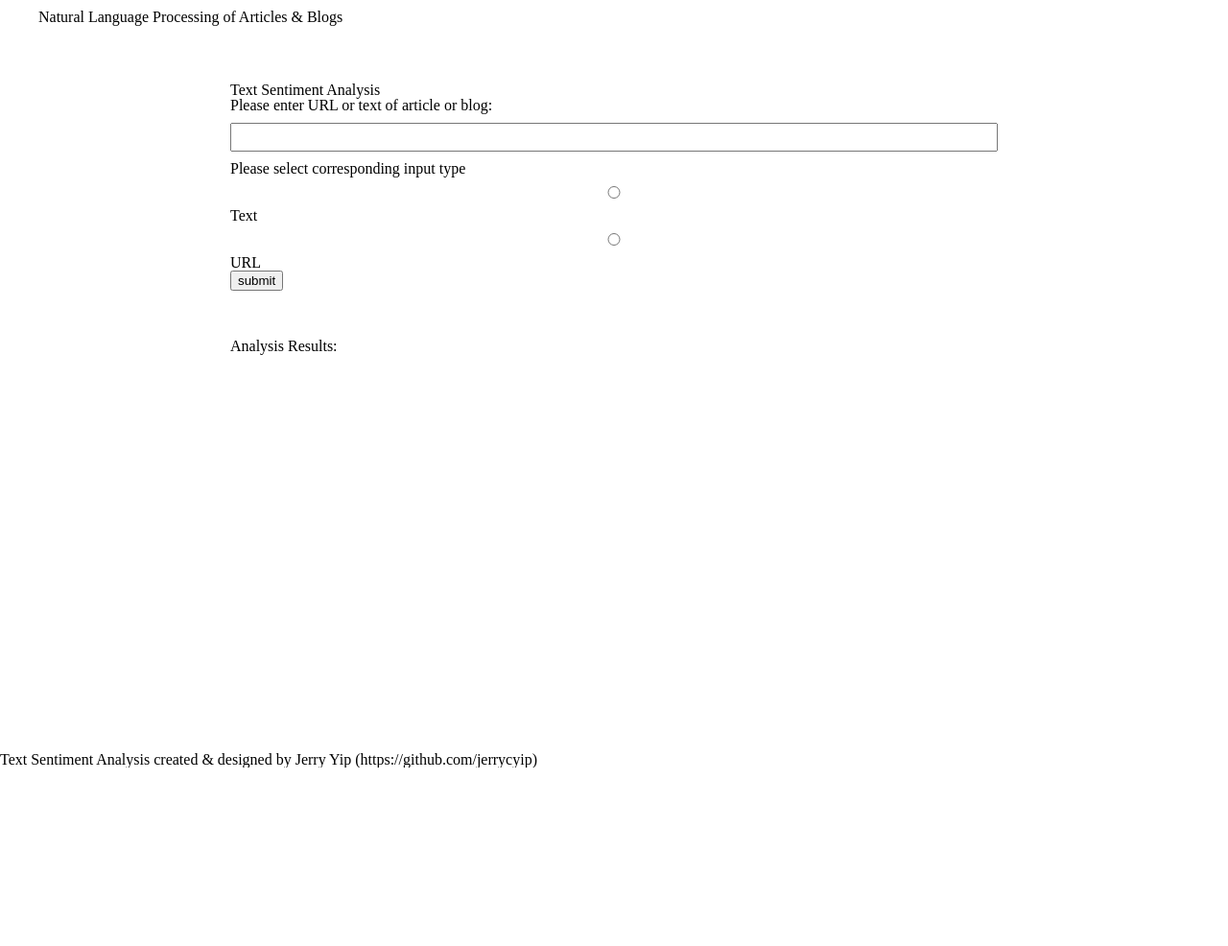
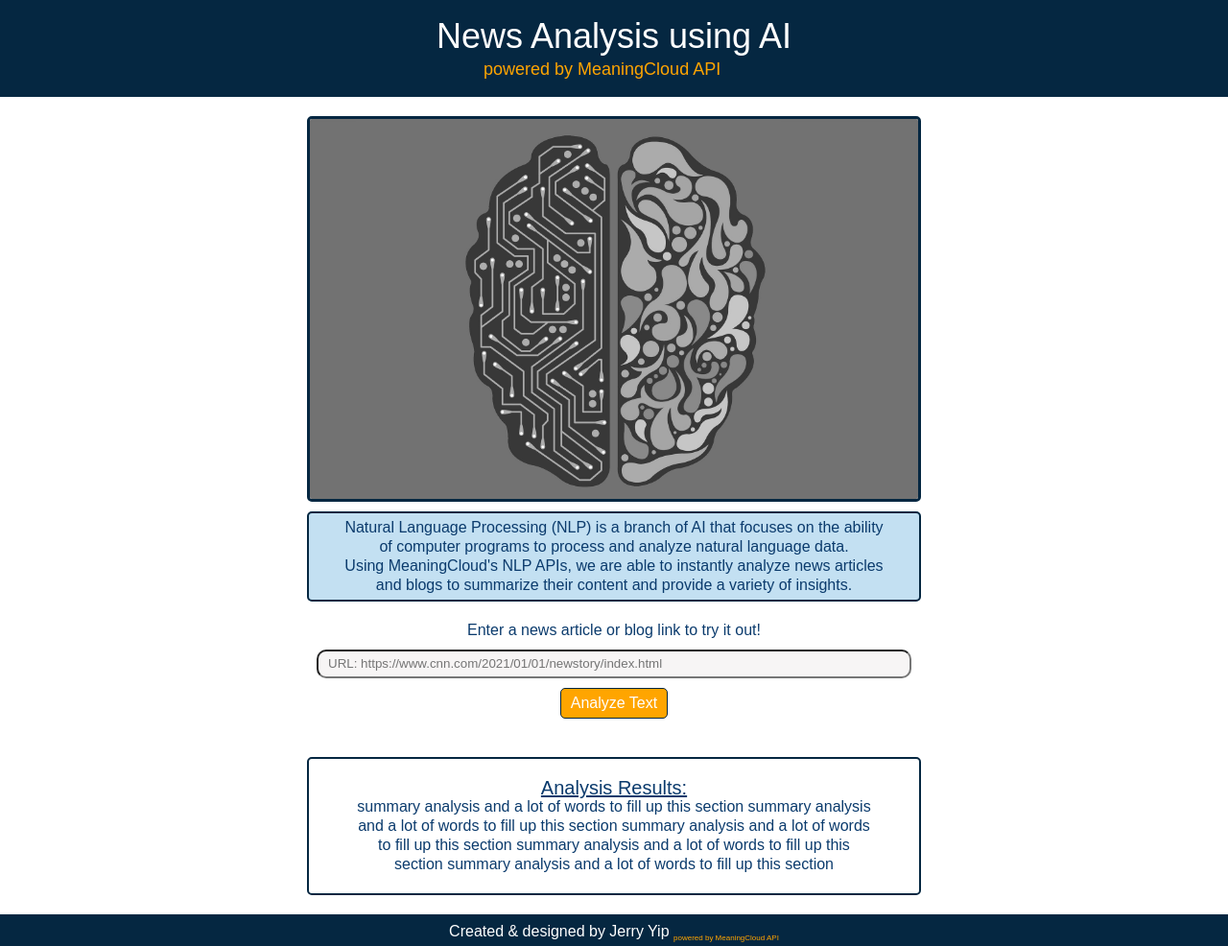
Before and after one commit to jerrycyip/evaluate-news-nlp, a website built with webpack: page src/client/views/index.html in a window 1280 px wide. Shown: the whole page at 96% size. Before the commit the page ends 800 px from the top, so only its background shows below. Built offline with nearby package versions, Linux system fonts and the light colour scheme; a web font is replaced by a local one.

Commit message:
"feat: complete initial layout design"

```diff
--- /dev/null
+++ b/src/client/js/formValidator.js
@@ -0,0 +1,15 @@
+function validateInput(text) {
+    // setting up the regex for checking url
+    let regex = new RegExp(
+        "^(http[s]?:\\/\\/(www\\.)?|ftp:\\/\\/(www\\.)?|www\\.){1}([0-9A-Za-z-\\.@:%_+~#=]+)+((\\.[a-zA-Z]{2,3})+)(/(.)*)?(\\?(.)*)?"
+    );
+    // returns true if url is correct and message if url is wrong
+    if (regex.test(text)) {
+        return true;
+    } else {
+        return "Invalid url!!! URL should look similiar to www.example.com";
+    }
+
+}
+
+export { validateInput }
--- a/src/client/styles/base.scss
+++ b/src/client/styles/base.scss
@@ -1,14 +1,99 @@
+@import url('https://fonts.googleapis.com/css2?family=Open+Sans:wght@700;800&display=swap');
+@import url('https://fonts.googleapis.com/css2?family=Kodchasan:wght@600&family=Open+Sans:wght@700;800&display=swap');
+@import url('https://fonts.googleapis.com/css2?family=Monoton&family=Open+Sans:wght@700;800&display=swap');
+@import url('https://fonts.googleapis.com/css2?family=Gidugu&family=Open+Sans:wght@700;800&display=swap');
+
+* {
+    box-sizing: border-box;
+    font-family: 'Open+Sans', sans-serif;
+    font-family: 'Kodchasan', sans-serif;    //opacity: 0%;
+    line-height: 1.25em;
+    /*font-family: 'Gidugu', sans-serif;
+    font-size: 1.5em;
+    font-weight: 100;
+    line-height: 0.7em;*/
+
+}
+
 body {
     display: flex;
     flex-direction: column;
     min-height: 100vh;
+    //font-family: 'Open Sans', sans-serif;
+    //font-family: 'Kodchasan', sans-serif;
 }
-
 main {
     flex: 2;
 }
 
 section {
     max-width: 800px;
-    margin: 50px auto;
+    margin: 20px auto;
 }
+
+#intro{
+    display: flex;
+    justify-content: center;
+}
+#ai-image {
+    width: 50%;
+    min-width: 320px;
+    height: auto;
+    margin-top: 20px;
+    border: 3px solid #052741;
+    border-radius: 5px;
+    //border-top-right-radius: 5px;
+}
+#intro-text {
+    margin-top: 10px;
+    width: 50%;
+    min-width: 320px;
+    margin-left: auto;
+    margin-right: auto;
+    background-color: #c3e0f2; // #ffd966;
+    //border: 1px solid #052741;
+    border-radius: 5px;
+    border: 2px solid #052741;
+    //border-bottom-right-radius: 5px;
+}
+#intro-text h1 {
+ text-align: center;
+ font-size: 1.2em;
+ font-weight: 700;
+ color: #052741;
+ text-decoration: underline;
+
+}
+p.intro-text{
+    width: 90%;
+    min-width: 310px;
+    max-width: 850px;
+    margin-left: auto;
+    margin-right: auto;
+    text-align: center;
+    //font-size: 1em;
+    //font-weight: 300;
+    //margin-top: 10px;
+    padding: 5px;
+}
+
+#results {
+    width: 50%;
+    //display: flex;
+    //justify-content: center;
+    text-align: center;
+    border: 2px solid #052741;
+    padding: 20px;
+    border-radius: 5px;
+}
+#results h3{
+    display: block;
+    text-decoration: underline;
+    font-size: 1.25em;
+}
+#results div{
+    display: block;
+    width: 90%;
+    margin-left: auto;
+    margin-right: auto;
+}
--- a/src/client/styles/footer.scss
+++ b/src/client/styles/footer.scss
@@ -0,0 +1,27 @@
+@import url('https://fonts.googleapis.com/css2?family=Monoton&family=Open+Sans:wght@700;800&display=swap');
+
+footer {
+    display: flex;
+    justify-content: center;
+    width: 100%;
+    padding: 10px 40px;
+    background-color: #c3e0f2; /*#052741;// #0b3b6d;/* #0e71c9; /*#18317a;*/
+//    background-color: #0b3b6d;/* #0e71c9; /*#18317a;*/
+    background-color: #052741;
+    font-family: 'Kodchasan', sans-serif;    //opacity: 0%;
+
+
+   // opacity: 60%;
+}
+
+#footer {
+    color: white; //white;
+    font-size: 1em;
+    font-weight: 300;
+}
+
+sub {
+    vertical-align: sub;
+    font-size: 0.75em;
+    color: orange;
+  }
--- a/src/client/styles/form.scss
+++ b/src/client/styles/form.scss
@@ -1,12 +1,42 @@
 form {
     border: 1px solid #545454;
     border-radius: 3px;
-    padding: 40px;
+    padding: 20px;
+    color: blue;
+    text-align: center;
 }
 
 input {
-    padding: 5px 20px;
-    width: 100%;
+    padding: 5px 10px;
+    width: 50%;
+    min-width: 320px;
     line-height: 16px;
     margin: 10px 0;
+    border-radius: 10px;
+    background-color: rgb(247, 245, 245);
+    //border: 2px solid #052741;
 }
+
+#submit-form {
+    border: none;
+    font-size: 1em;
+}
+
+h3 {
+    font-size: 1em;
+    text-align: center;
+}
+
+button {
+    font-size: 1em;
+    font-weight: 500;
+    border-radius: 5px;
+    background-color: orange; // #c3e0f2;// #052741;// orange;// #052741;
+    color:  white;// #052741;// white;
+    border: 1px solid #052741;
+    //opacity: 90%;
+    padding: 5px;
+    padding-left: 10px;
+    padding-right: 10px;
+
+}
--- a/src/client/styles/header.scss
+++ b/src/client/styles/header.scss
@@ -1,5 +1,39 @@
+/*@import url('https://fonts.googleapis.com/css2?family=Monoton&family=Open+Sans:wght@700;800&display=swap');
+@import url('https://fonts.googleapis.com/css2?family=Gidugu&family=Open+Sans:wght@700;800&display=swap');
+@import url('https://fonts.googleapis.com/css2?family=Open+Sans:wght@700;800&family=Saira+Stencil+One&display=swap');
+*/
+@import url('https://fonts.googleapis.com/css2?family=Kodchasan:wght@600;700&family=Open+Sans:wght@700;800&display=swap');
+
 header {
     display: flex;
-    justify-content: space-between;
-    padding: 10px 40px;
+    justify-content: center;
+    width: 100%;
+    padding: 20px 30px;
+    background-color: #c3e0f2; // #38bdec; /*#052741;// #0b3b6d;/* #0e71c9; /*#18317a;*/
+    background-color: #052741;
+    font-family: 'Kodchasan', sans-serif;    //opacity: 0%;
+    //font-family: 'Saira Stencil One', cursive;
+    //font-family: 'Monoton', cursive;
+    //font-family: 'Open Sans', sans-serif;
+    //font-family: 'Gidugu', sans-serif;
 }
+
+h1 {
+    color: white; //#0b3b6d;
+    font-size: 2.25em;
+    text-align: center;
+    //font-weight: 900;
+}
+p {
+    margin-left: -395px;
+    padding-top: 20px;
+}
+sub {
+    vertical-align: sub;
+    font-size: 0.5em;
+    color: orange;
+
+}
+h1 a {
+    text-decoration: none;
+}
--- a/src/client/styles/resets.scss
+++ b/src/client/styles/resets.scss
@@ -4,7 +4,8 @@
 */
 
 * {
-    box-sizing: border-box;
+	box-sizing: border-box;
+	color: #0b3b6d; //#052741;
 }
 
 html, body, div, span, applet, object, iframe,
--- a/src/client/views/index.html
+++ b/src/client/views/index.html
@@ -3,58 +3,79 @@
 
 <head>
     <meta charset="utf-8">
-    <meta name="viewport" content="width=device-width, initial-scale=1.0" />
-    <title>Text Sentiment Analysis using NLP</title>
-    <link rel="stylesheet" href="/styles/resets.css">
-    <link rel="stylesheet" href="/styles/base.css">
-    <link rel="stylesheet" href="/styles/header.css">
-    <link rel="stylesheet" href="/styles/form.css">
-    <link rel="stylesheet" href="/styles/footer.css">
+    <meta name="viewport" content="width=device-width, maximum-scale=1" />
+    <title>News Analysis using AI</title>
 </head>
 
 <body>
 
     <header>
-        <h1>Natural Language Processing of Articles & Blogs</h1>
+        <h1>News Analysis using AI <h1>
+            <p><a href="https://www.meaningcloud.com/"><sub>powered by MeaningCloud API</sub></a></p>
     </header>
     <main>
-        <section class="form">
-            <h1>Text Sentiment Analysis</h1>
+        <div id="intro">
+            <img id="ai-image" src="../assets/artsy-ai.jpg" height="300px" width=auto
+                alt="artificial intelligence network" />
+        </div>
+        <div id="intro-text">
+            <!-- <h1>Evaluate a News Article with NLP</h1> -->
+            <p class="intro-text">Natural Language Processing (NLP) is a branch of AI that focuses on the ability of
+                computer programs to process and analyze natural language data.
+                <br>Using MeaningCloud's NLP APIs,
+                we are able to instantly analyze news articles and blogs to summarize their content
+                and provide a variety of insights.
+            </p>
+        </div>
+        <form id="submit-form">
+            <h3>Enter a news article or blog link to try it out!</h3>
             <fieldset>
-                <label>Please enter URL or text of article or blog:</label>
-                <input type="text" name="text" id="text" />
-            </fieldset>
-            <label>
-                Please select corresponding input type
-            </label>
-            <fieldset>
-                <input type="radio" id="radio-text" name="text" value="text"/>
-                <label for="text">Text</label>
-                <input type="radio" id="radio-url" name="url" value="url"/>
-                <label for="url">URL</label>
+            <label></label>
+            <input type="text" name="url" id="url" placeholder="URL: https://www.cnn.com/2021/01/01/newstory/index.html" />
             </fieldset>
             <button type="submit" id="btn-submit" onclick="return Client.handleSubmit(event)"
-                onsubmit="return Client.handleSubmit(event)">
-                submit
-            </button>
+            onsubmit="return Client.handleSubmit(event)">
+            Analyze Text
+        </button>
+    </form>
+ <!--       <section class="form">
+            <form>
+                <h3>Enter URL for analysis</h3>
+                <fieldset>
+                    <label>URL:</label>
+                    <input type="text" name="text" id="text" />
+                </fieldset>
+
+                <button type="submit" onclick="return Client.handleSubmit(event)"
+                    onsubmit="return Client.handleSubmit(event)">
+                    Submit
+                </button>
             </form>
-            <section>
-            <section>
-                <strong>Analysis Results:</strong>
-                <div id="results"></div>
-            </section>
+        </section>-->
+        <section  id="results">
+            <h3><strong>Analysis Results:</strong></h3>
+            <div>summary analysis and a lot of words to fill up this section
+                summary analysis and a lot of words to fill up this section
+                summary analysis and a lot of words to fill up this section
+                summary analysis and a lot of words to fill up this section
+                summary analysis and a lot of words to fill up this section
+            </div>
+        </section>
     </main>
     <footer>
-        <div id="footer">Text Sentiment Analysis created & designed by Jerry Yip (https://github.com/jerrycyip)</div>
+        <div id="footer">Created & designed by Jerry Yip
+            <sub>powered by MeaningCloud API</sub>
+        </div>
     </footer>
     <script>
         // Check that service workers are supported (prod only)
-        if ('serviceWorker' in navigator) {
+        /*if ('serviceWorker' in navigator) {
             // Use the window load event to keep the page load performant
             window.addEventListener('load', () => {
                 navigator.serviceWorker.register('/service-worker.js');
             });
-        }
+        }*/
     </script>
 </body>
+
 </html>
--- a/webpack.dev.js
+++ b/webpack.dev.js
@@ -11,7 +11,12 @@ module.exports = {
     },
     mode: 'development',
     devtool: 'source-map',
-    stats: 'verbose',
+    // address errors with latest loader/plugin versions:
+    node: {
+        fs: "empty",
+        net: "empty"
+     },
+    //stats: 'verbose',
     module: {
         rules: [
             {
@@ -22,6 +27,23 @@ module.exports = {
             {
                 test: /\.scss$/,
                 use: [ 'style-loader', 'css-loader', 'sass-loader' ]
+            },
+            {
+                test: /\.html$/,
+                loader: 'html-loader'
+            },
+            {
+                test: /\.(png|jp(e*)g|svg)$/,
+                use: [
+                    'file-loader',
+                ]
+                /*[{
+                    loader: 'url-loader',
+                    options: {
+                        limit: 800000, // Convert images < 8kb to base64 strings
+                        name: './src/client/assets/[hash]-[name].[ext]'
+                    }
+                }]*/
             }
         ]
     },
--- a/webpack.prod.js
+++ b/webpack.prod.js
@@ -9,6 +9,10 @@ const WorkboxPlugin = require('workbox-webpack-plugin');
 module.exports = {
     entry: './src/client/index.js',
     mode: 'production',
+    node: {
+        fs: "empty",
+        net: "empty"
+     },
     optimization: {
         minimizer: [new TerserPlugin({}), new OptimizeCSSAssetsPlugin({})],
     },
```
Also changed, not shown: package.json (+12 -9 lines), src/client/index.js (+7 -4 lines), src/client/js/formHandler.js (+40 -12 lines), src/client/assets/artsy-ai.jpg (added), src/client/assets/control-ai.jpg (added), src/client/assets/network-ai.jpg (added), 1 other file.
